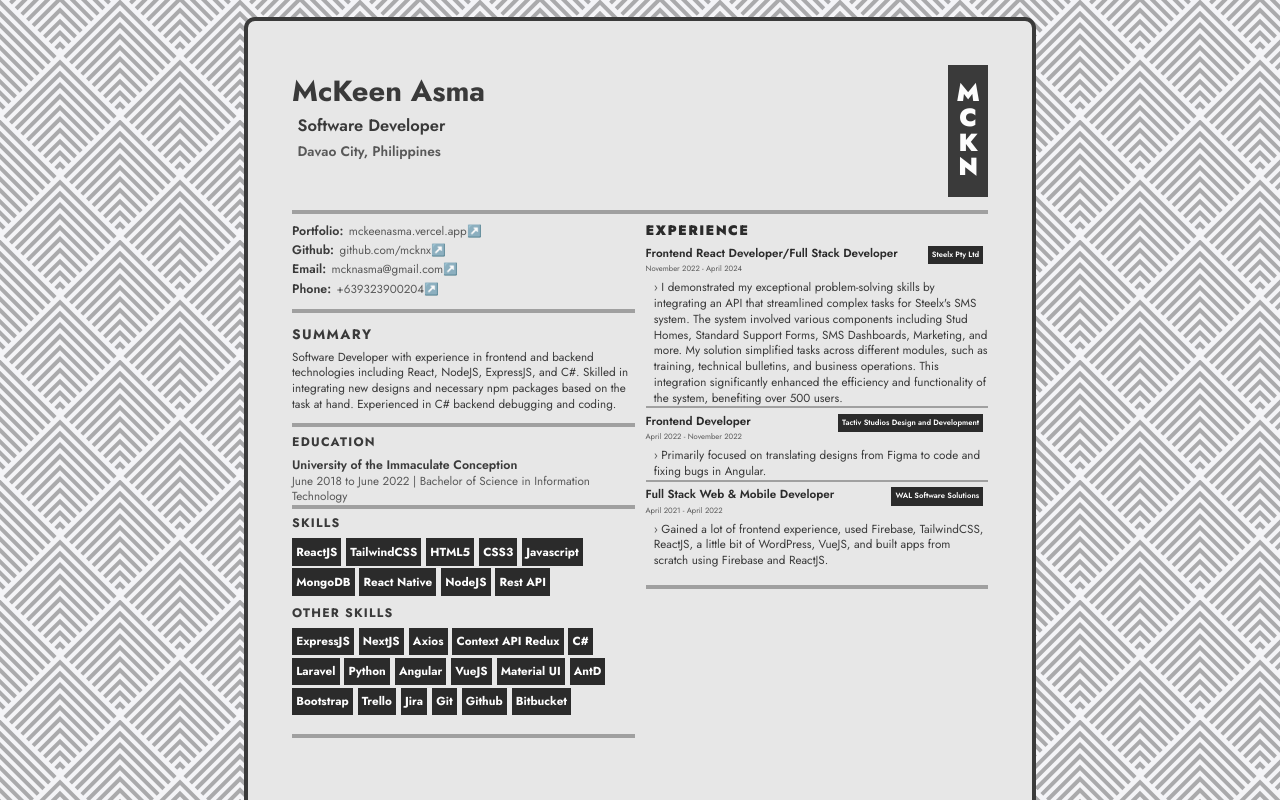
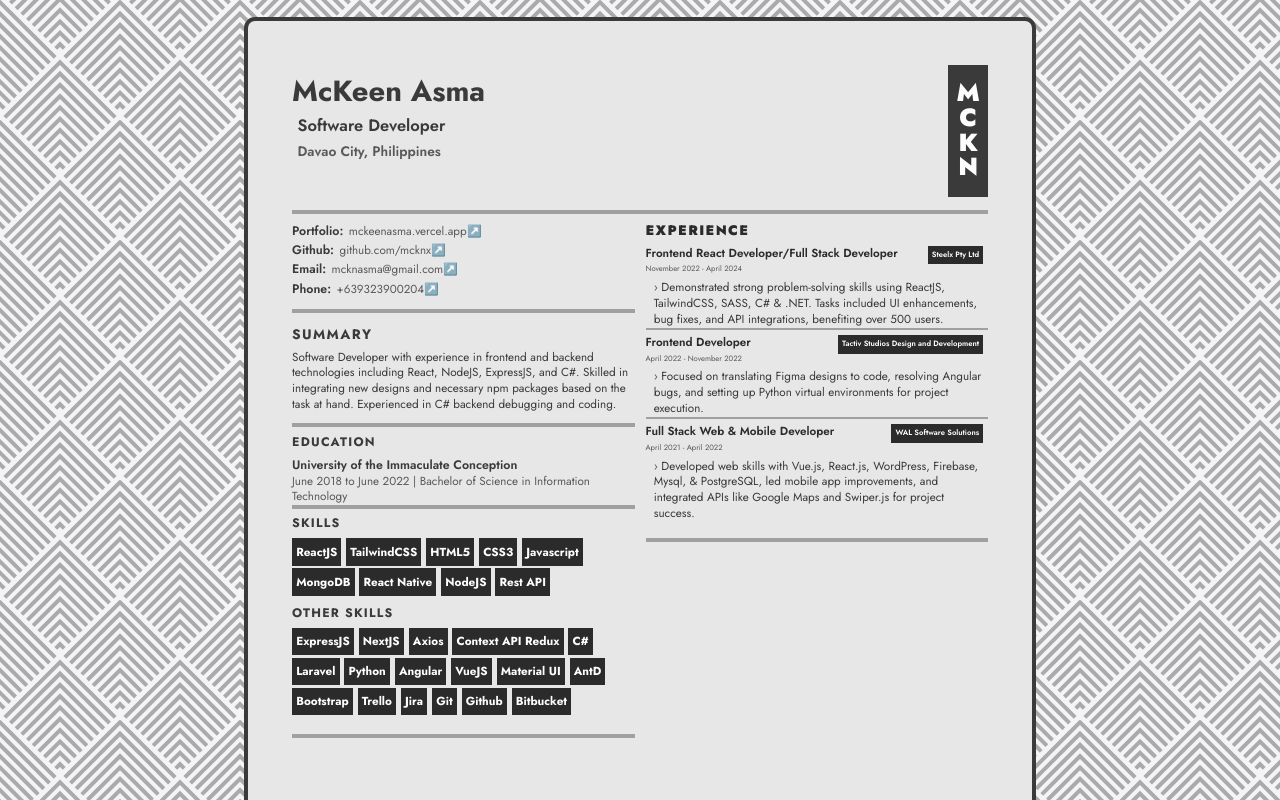
Before and after one commit to mcknx/mckn, a React (Vite) app: page / in a window 1280 px wide. Shown: the top 800 px of the page. Built offline with nearby package versions, Linux system fonts and the light colour scheme; a web font is replaced by a local one.

Commit message:
all job description update

```diff
--- a/src/components/App.tsx
+++ b/src/components/App.tsx
@@ -108,7 +108,7 @@
       company: 'Steelx Pty Ltd',
       duration: 'November 2022 - April 2024',
       responsibilities: [
-        `I demonstrated my exceptional problem-solving skills by integrating an API that streamlined complex tasks for Steelx's SMS system. The system involved various components including Stud Homes, Standard Support Forms, SMS Dashboards, Marketing, and more. My solution simplified tasks across different modules, such as training, technical bulletins, and business operations. This integration significantly enhanced the efficiency and functionality of the system, benefiting over 500 users.`
+        `Demonstrated strong problem-solving skills using ReactJS, TailwindCSS, SASS, C# & .NET. Tasks included UI enhancements, bug fixes, and API integrations, benefiting over 500 users.`
       ]
     },
     {
@@ -116,7 +116,7 @@
       company: 'Tactiv Studios Design and Development',
       duration: 'April 2022 - November 2022',
       responsibilities: [
-        'Primarily focused on translating designs from Figma to code and fixing bugs in Angular.'
+        `Focused on translating Figma designs to code, resolving Angular bugs, and setting up Python virtual environments for project execution.`
       ]
     },
     {
@@ -124,7 +124,7 @@
       company: 'WAL Software Solutions',
       duration: 'April 2021 - April 2022',
       responsibilities: [
-        'Gained a lot of frontend experience, used Firebase, TailwindCSS, ReactJS, a little bit of WordPress, VueJS, and built apps from scratch using Firebase and ReactJS.'
+        `Developed web skills with Vue.js, React.js, WordPress, Firebase, Mysql, & PostgreSQL, led mobile app improvements, and integrated APIs like Google Maps and Swiper.js for project success.`
       ]
     }
   ]
```
